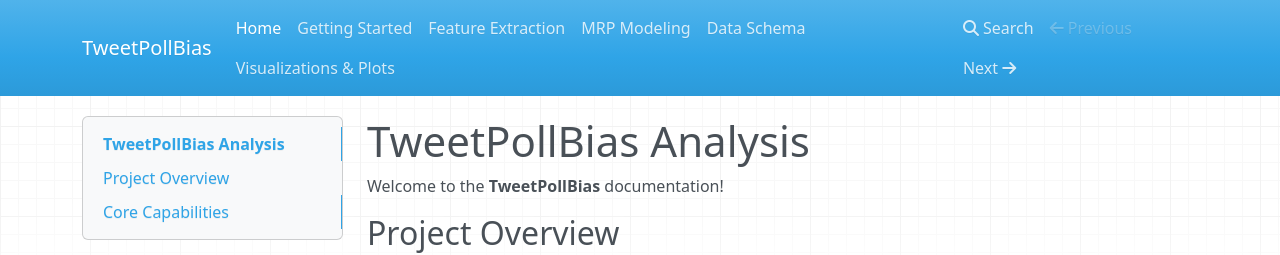
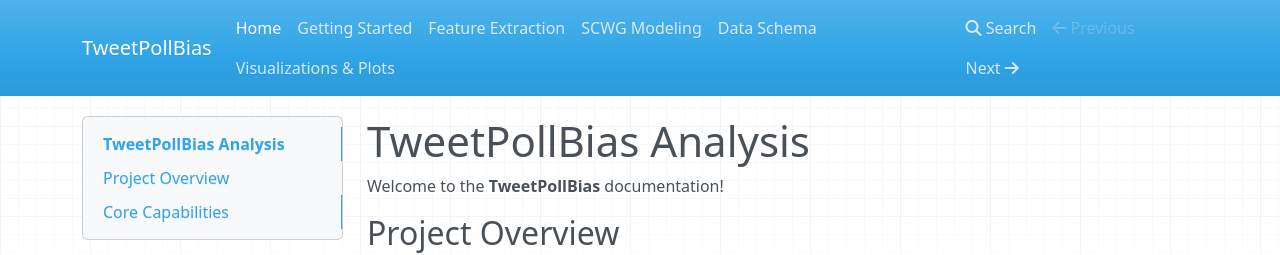
Before and after one commit to mivige/TweetPollBias, an MkDocs documentation site: the page built from docs/docs/index.md, in a window 1280 px wide. Shown: the top 255 px of the page. Built offline with MkDocs 1.6.1, drawn with Linux system fonts in a browser that asks for light colours; nearby versions of some CDN libraries; some of the changed lines change nothing that is shown.

Commit message:
fix: updated docs to include the latest work

```diff
--- a/docs/mkdocs.yml
+++ b/docs/mkdocs.yml
@@ -1,11 +1,11 @@
 site_name: TweetPollBias
 site_author: Michele Vincenzo Gentile
-site_description: "Twitter social-poll analysis (2020 cycle): extract candidate-order, appellatives, and political-leaning markers."
+site_description: "Multi-election Twitter social-poll bias analysis (US 2016, 2020, 2024): candidate ordering, appellatives, political leaning, and SCWG post-stratification."
 
 nav:
   - Home: index.md
   - Getting Started: getting-started.md
   - Feature Extraction: features.md
-  - MRP Modeling: mrp-modeling.md
+  - SCWG Modeling: scwg-modeling.md
   - Data Schema: data-schema.md
   - Visualizations & Plots: plots.md
```
